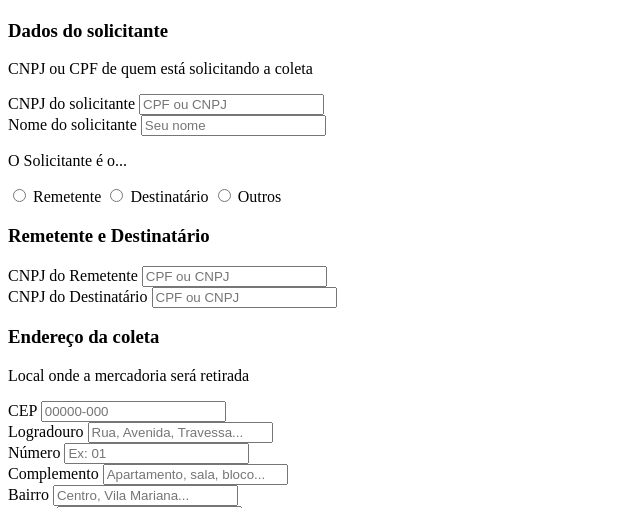
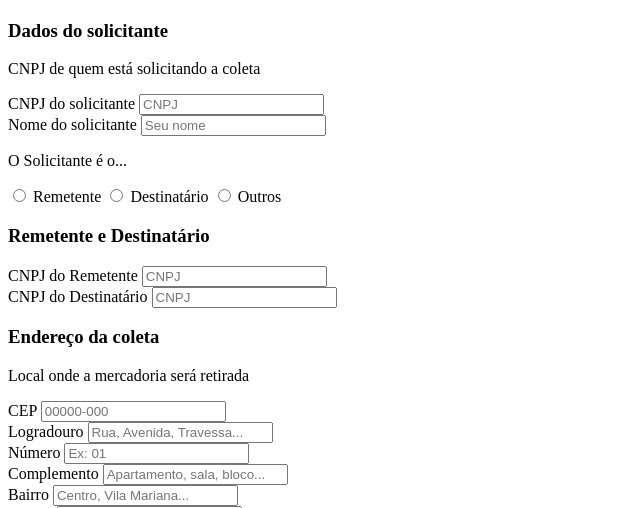
Before and after one commit to murilo-sys/formulario-coleta, a website with bundled scripts: page index.html in a window 1280 px wide. Shown: the part 829-1337 px from the top of the page, without its empty margins (0-640 px from the left). Built offline with nearby package versions, Linux system fonts and the light colour scheme.

Commit message:
style: atualiza rótulos e placeholders para exibir apenas CNPJ nos campos de solicitação

```diff
--- a/index.html
+++ b/index.html
@@ -63,12 +63,12 @@
       <div class="cartaoPerguntas">
 
         <h3>Dados do solicitante</h3>
-        <p class="resumoCampo">CNPJ ou CPF de quem está solicitando a coleta</p>
+        <p class="resumoCampo">CNPJ de quem está solicitando a coleta</p>
 
         <div class="linhaDupla">
           <div class="coluna-flex-1">
             <label for="solicitanteDoc" class="perguntaTitulo obrigatorio">CNPJ do solicitante</label>
-            <input type="text" id="solicitanteDoc" placeholder="CPF ou CNPJ">
+            <input type="text" id="solicitanteDoc" placeholder="CNPJ">
           </div>
 
           <div class="coluna-flex-1">
@@ -104,7 +104,7 @@
 
               <div class="coluna-flex-2">
                 <label for="remetenteDoc" class="perguntaTitulo obrigatorio">CNPJ do Remetente</label>
-                <input type="text" id="remetenteDoc" placeholder="CPF ou CNPJ" readonly>
+                <input type="text" id="remetenteDoc" placeholder="CNPJ" readonly>
                 <div class="grupo-cidade-estado">
                   <span class="cidade-estado oculto" id="razaoSolicitanteRemetente"></span>
                   <span class="cidade-estado oculto" id="cidadeEstadoRemetente"></span>
@@ -113,7 +113,7 @@
 
               <div class="coluna-flex-2">
                 <label for="destinatarioDoc" class="perguntaTitulo obrigatorio">CNPJ do Destinatário</label>
-                <input type="text" id="destinatarioDoc" placeholder="CPF ou CNPJ" readonly>
+                <input type="text" id="destinatarioDoc" placeholder="CNPJ" readonly>
                 <div class="grupo-cidade-estado">
                   <span class="cidade-estado oculto" id="razaoSolicitanteDestinatario"></span>
                   <span class="cidade-estado oculto" id="cidadeEstadoDestinatario"></span>
```
